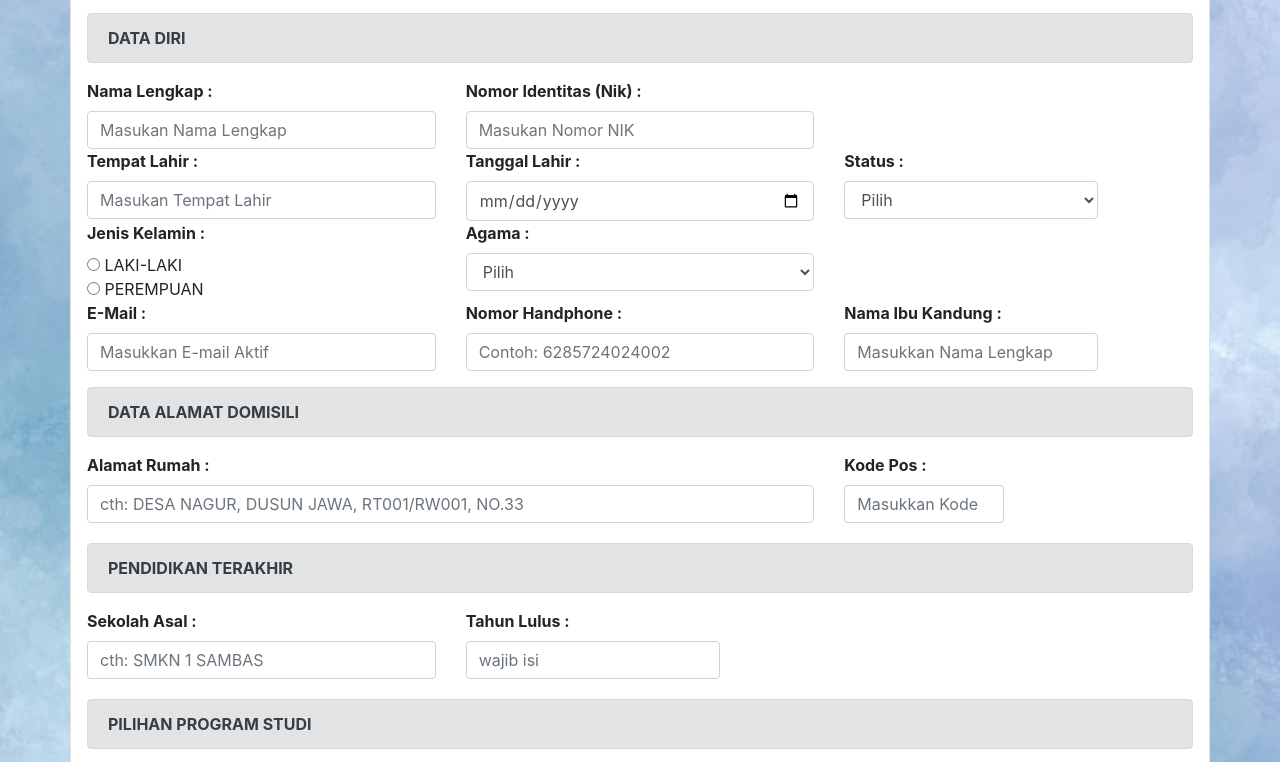
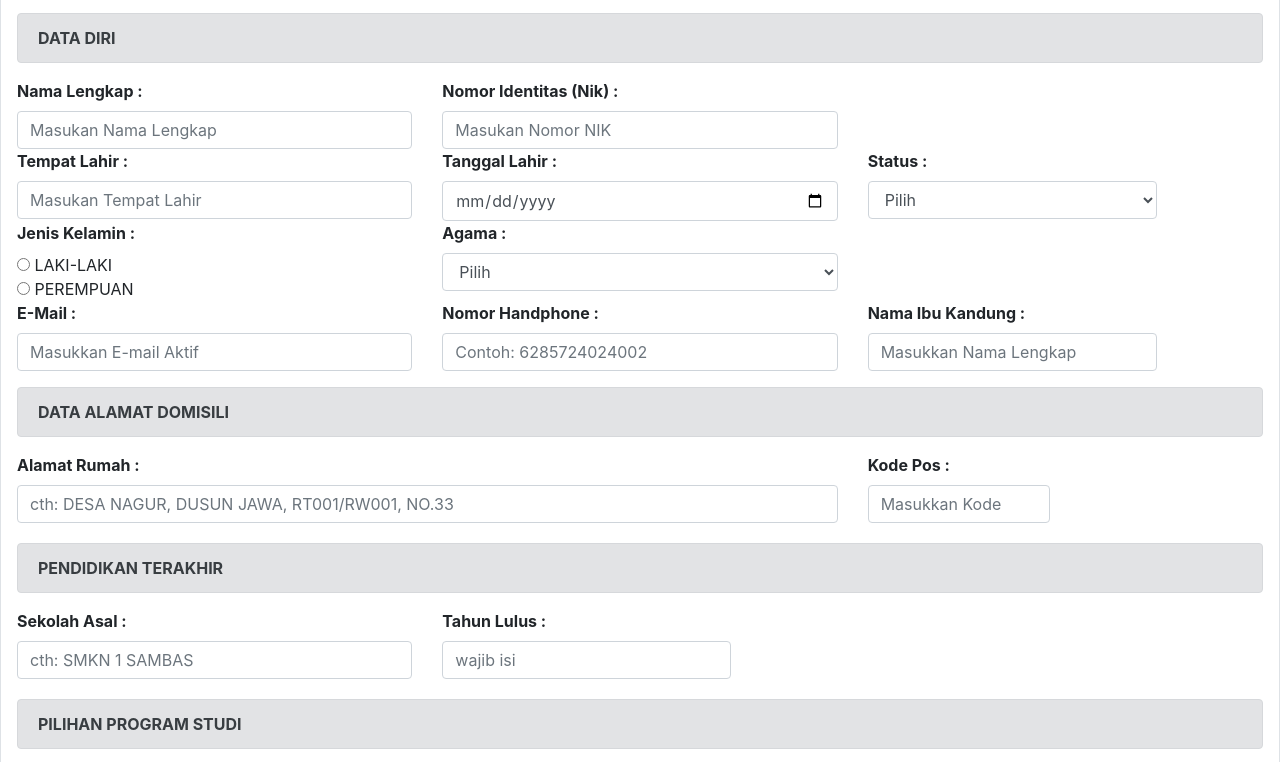
Before and after one commit to salutsambas-dotcom/pendaftaran-maba-salutsigap, a plain HTML site: page index.html in a window 1280 px wide. Shown: the part 487-1249 px from the top of the page. Drawn offline with Linux system fonts and the light colour scheme.

Commit message:
Update index.html

```diff
--- a/index.html
+++ b/index.html
@@ -19,7 +19,7 @@
     <center>
         <img src="agh.jpeg" alt="header" class="img-fluid">
     </center>
-   <div style="background-color: white" class="container p-3 my-3 border">
+   <div style="background-color: white" class="fluid p-3 my-3 border">
         <h1 class="text-center" style="font-size: 32px; font-weight: 900;">
             FORM PENDAFTARAN MAHASISWA BARU
         </h1>
```
